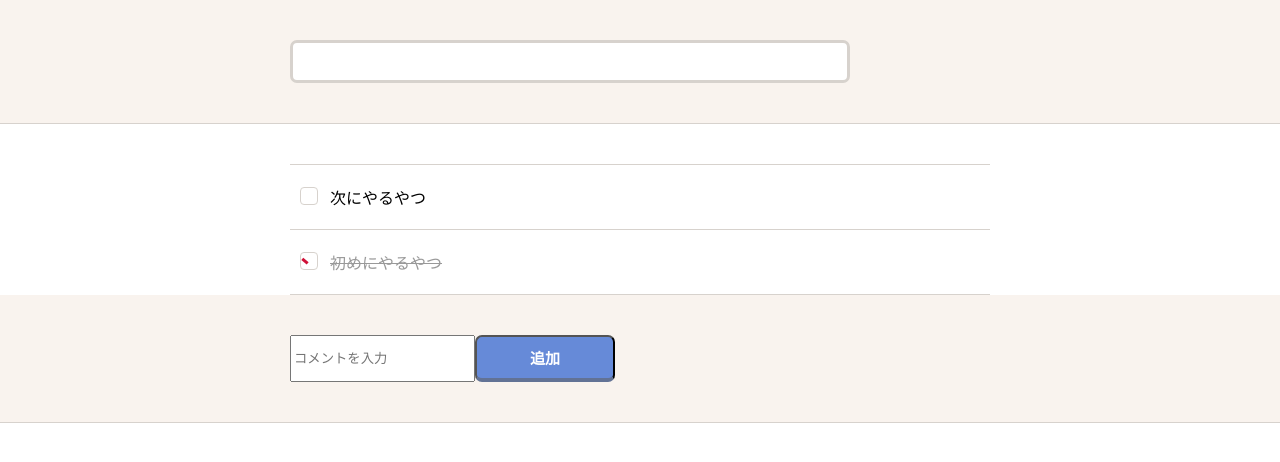
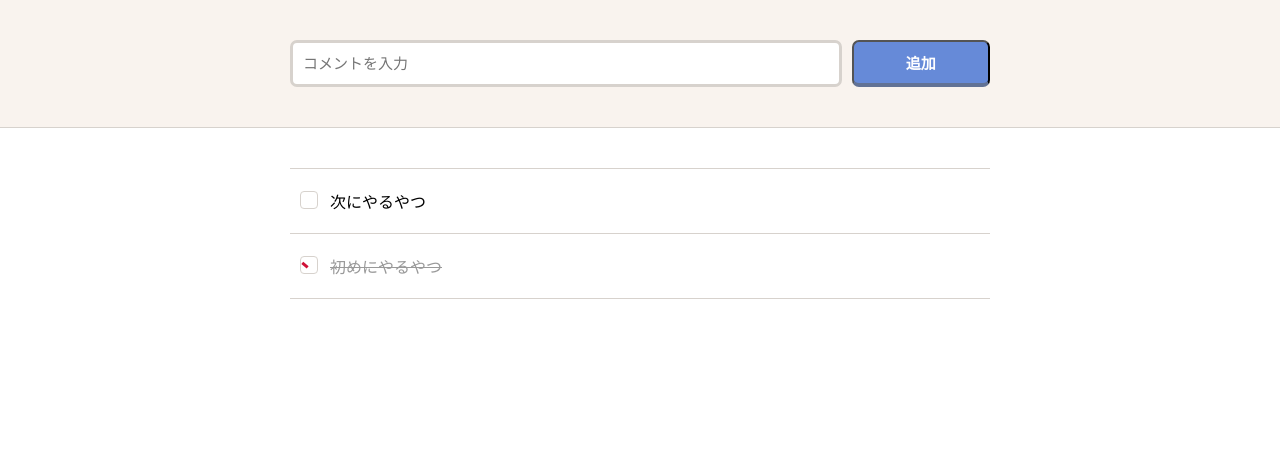
Before and after one commit to kawanomakoto/react-todo, a React (Create React App) app: page / in a window 1280 px wide. Shown: the top 462 px of the page. Built offline with nearby package versions, Linux system fonts and the light colour scheme.

Commit message:
Revert "input追加"
This reverts commit 23d61499d7d26f03c2a418615fa04b7608403112.

```diff
--- a/src/App.tsx
+++ b/src/App.tsx
@@ -22,13 +22,8 @@ const App: React.FC = () => {
 
     return (
         <div>
-            <div className="inputForm">
-                <div className="inner">
-                    <input type="text" className="input" />
-                </div>
-            </div>
+            <TaskInput setTasks={setTasks} tasks={tasks} />
             <TaskList setTasks={setTasks} tasks={tasks} />
-            <TaskInput setTasks={setTasks} tasks={tasks} />
         </div>
     )
 }
--- a/src/components/TaskInput.tsx
+++ b/src/components/TaskInput.tsx
@@ -38,6 +38,7 @@ const TaskInput: React.FC<Props> = ({ setTasks, tasks }) => {
                     <input
                         type="text"
                         placeholder="コメントを入力"
+                        className="input"
                         value={inputTitle}
                         onChange={handleInputChange}
                     />
```
Also changed, not shown: 6 other files (tests, documents, lock files or other folders).
